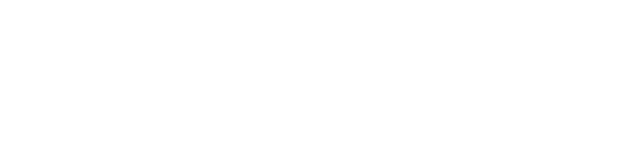
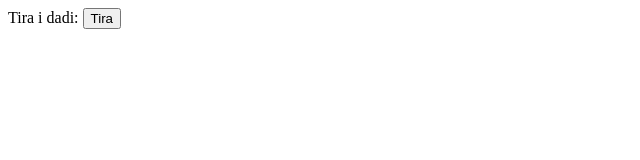
Before and after one commit to AndreaLivornese/js-mail-dadi, a plain HTML site: page Dadi/index.html in a window 1280 px wide. Shown: the whole page, without its empty margins (0-640 px from the left). Drawn offline with Linux system fonts and the light colour scheme.

Commit message:
minimo di interazione con l'utente

```diff
--- a/Dadi/index.html
+++ b/Dadi/index.html
@@ -7,7 +7,10 @@
 </head>
 <body>
 
-
+    <form>
+        <label for="">Tira i dadi: </label>
+        <input type="button" value="Tira" id="btn">
+    </form>
 
     <script src="./js/script.js"></script>
 </body>
--- a/Dadi/js/script.js
+++ b/Dadi/js/script.js
@@ -0,0 +1,2 @@
+// Generare un numero random da 1 a 6, sia per il giocatore sia per il computer.
+// Stabilire il vincitore, in base a chi fa il punteggio più alto.
```
